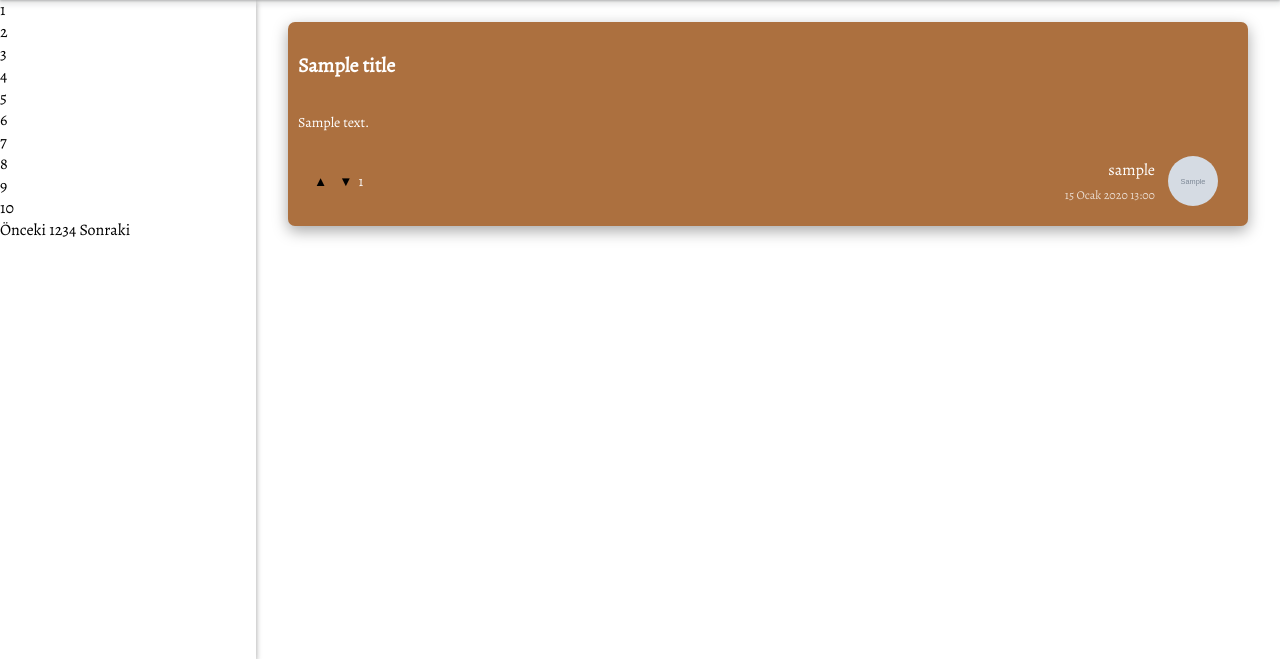
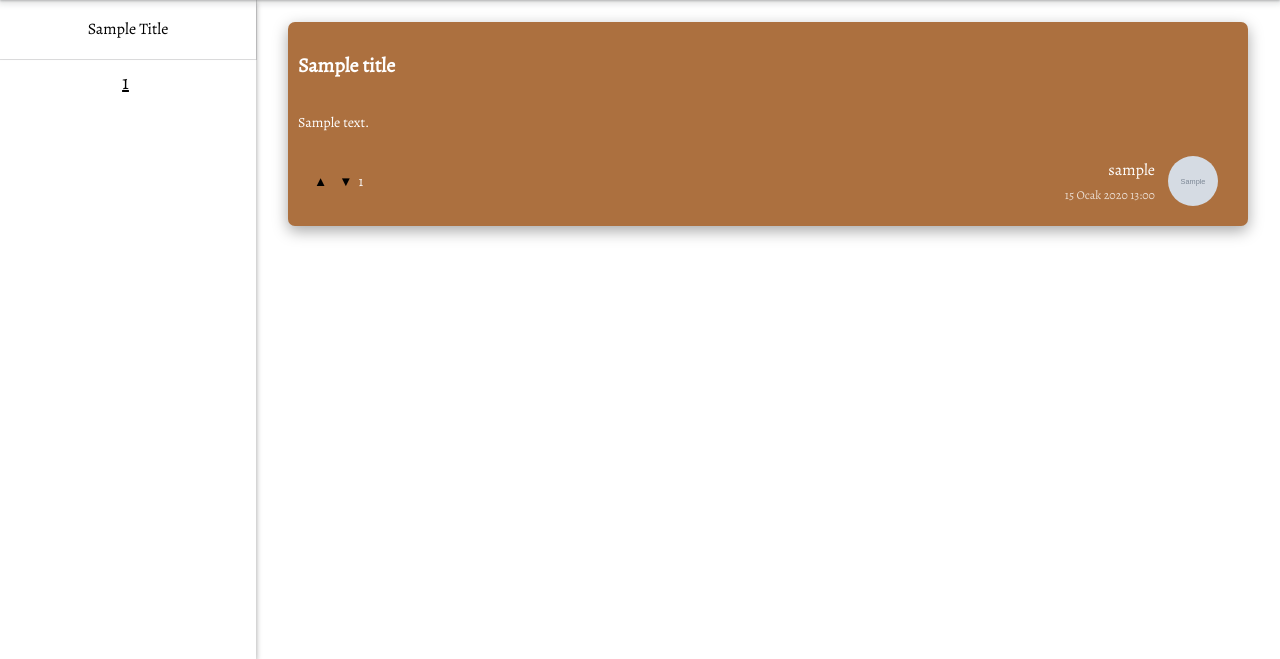
Before and after one commit to MorgarAkt/tatlisozluk, a Django app: page / in a window 1280 px wide. Shown: the part 141-800 px from the top of the page. Run offline with Django 4.2, Linux system fonts and the light colour scheme; tables that the repository leaves empty hold one stand-in row (values such as "Sample post"); grey boxes marked "Sample" are stand-in pictures; parts of the project's set-up code (start-up, migrations or seed data) failed here and were passed over.

Commit message:
css improvements and left navbar fix

```diff
--- a/static/css/title/title.css
+++ b/static/css/title/title.css
@@ -11,18 +11,32 @@
     display: block;
 }
 
+.ln-menu {
+    display: none;
+}
+
 .ln-innerbox {
-    height: calc((2100vh - 140px) / 11);
+    height: calc((100vh - 140px) / 11);
     display: flex;
     justify-content: center;
     align-items: center;
     text-align: center;
-    border-bottom: solid 1px var(--brown);
+    box-shadow: rgba(0, 0, 0, 0.02) 0px 1px 3px 0px, rgba(27, 31, 35, 0.15) 0px 0px 0px 1px;
 }
 
-.ln-menu {
-    display: none;
+.ln-pager{
+    display: flex;
+    flex-direction: row;
+    justify-content: center;
+    margin: 10px;
 }
+
+.ln-pager a{
+    font-size: 20px;
+    padding-right: 5px;
+    text-decoration:underline;
+}
+
 
 .titles-container {
     position: relative;
@@ -161,10 +175,10 @@
     padding: 10px;
     justify-content: space-between;
     padding-top: 5%;
-    left: 10vw;
-    top: 7vh;
+    left: 8vw;
+    top: 4vh;
     width: 80vw;
-    height: 60vh;
+    height: 70vh;
     display: flex;
     flex-direction: column;
     overflow: auto;
--- /dev/null
+++ b/static/js/base.js
@@ -0,0 +1,5 @@
+function hideAlert() {
+    var div = document.getElementsByClassName("alert");
+    console.log(div);
+    div[0].style.display = "none";
+}
--- a/static/js/leftNavbar.js
+++ /dev/null
@@ -1,96 +0,0 @@
-var kategoriler = [
-    "1",
-    "2",
-    "3",
-    "4",
-    "5",
-    "6",
-    "7",
-    "8",
-    "9",
-    "10",
-    "11",
-    "12",
-    "13",
-    "14",
-    "15",
-    "16",
-    "17",
-    "18",
-    "19",
-    "20",
-    "21",
-    "22",
-    "23",
-    "24",
-    "25",
-    "26",
-    "27",
-    "28",
-    "29",
-    "30",
-    "31",
-    "32",
-    "33",
-];
-var kategorilerPerSayfa = 10; // Her sayfada kaç kategori gösterileceği
-
-var currentPage = 1; // Şu anki sayfa numarası
-
-function showKategoriler() {
-    var startIndex = (currentPage - 1) * kategorilerPerSayfa;
-    var endIndex = startIndex + kategorilerPerSayfa;
-    var currentKategoriler = kategoriler.slice(startIndex, endIndex);
-
-    var kategoriListesiDiv = document.getElementById("kategoriListesi");
-    kategoriListesiDiv.innerHTML = "";
-
-    for (var i = 0; i < currentKategoriler.length; i++) {
-        var kategoriDiv = document.createElement("div");
-        kategoriDiv.innerText = currentKategoriler[i];
-        kategoriListesiDiv.appendChild(kategoriDiv);
-    }
-}
-
-function showSayfaNumaralari() {
-    var sayfaNumaralariSpan = document.getElementById("sayfaNumaralari");
-    sayfaNumaralariSpan.innerHTML = "";
-
-    var totalPages = Math.ceil(kategoriler.length / kategorilerPerSayfa);
-
-    for (var i = 1; i <= totalPages; i++) {
-        var sayfaLink = document.createElement("a");
-        sayfaLink.href = "#";
-        sayfaLink.innerText = i;
-        sayfaLink.onclick = function () {
-            currentPage = parseInt(this.innerText);
-            showKategoriler();
-            showSayfaNumaralari();
-            return false;
-        };
-
-        sayfaNumaralariSpan.appendChild(sayfaLink);
-    }
-}
-
-function previousPage() {
-    if (currentPage > 1) {
-        currentPage--;
-        showKategoriler();
-        showSayfaNumaralari();
-    }
-    return false;
-}
-
-function nextPage() {
-    var totalPages = Math.ceil(kategoriler.length / kategorilerPerSayfa);
-    if (currentPage < totalPages) {
-        currentPage++;
-        showKategoriler();
-        showSayfaNumaralari();
-    }
-    return false;
-}
-
-showKategoriler();
-showSayfaNumaralari();
--- a/templates/account/register.html
+++ b/templates/account/register.html
@@ -80,6 +80,10 @@
     </div>
 </div>
 
+<div class="alert alert-error" onclick="hideAlert()">
+    <p>error message</p><a href="#">
+</div>
+
 
 <script>
     const imagebox = document.getElementById('image-box')
--- a/templates/base.html
+++ b/templates/base.html
@@ -21,6 +21,7 @@
         <main>
         {% block content %} {% endblock content %}
         </main>
+        <script src="{% static 'js/base.js' %}"></script>
         {% block js_files %}{% endblock js_files %}
     </body>
 </html>
--- a/templates/partials/_createTitle.html
+++ b/templates/partials/_createTitle.html
@@ -16,7 +16,7 @@
             </div>
         </div>
     </form>
-    <p class="entry-text-counter-text"><span class="entry-text-counter">500</span> karakteriniz kaldı.</p>
+    <p class="entry-text-counter-text"><span class="entry-text-counter">8000</span> karakteriniz kaldı.</p>
 </div>
 
 <script src="{% static 'js/handleEntryText.js' %}"></script>
--- a/templates/partials/_leftNavbar.html
+++ b/templates/partials/_leftNavbar.html
@@ -3,48 +3,37 @@
 
 
 <div class="left-navbar" id="lnbar">
-    <div id="kategoriListesi">
-        <!-- Kategoriler burada listelenir -->
-      </div>
-     {% comment %}
     {% for title in all_titles %}
+    <div>
     <a class="ln-innerbox" href="{% url 'title' slug=title.slug %}?titleId={{ title.id }}" >
-        <div >
-            {{title.title_name|title}}
-        </div>
+        {{title.title_name|title}}
     </a>
-    {% endfor %} {% endcomment %}
-    <div id="sayfalama">
-        <a href="#" onclick="previousPage()">Önceki</a>
-        <span id="sayfaNumaralari"></span>
-        <a href="#" onclick="nextPage()">Sonraki</a>
-      </div>
-{% comment %}     <div>
-        <ul>
+    </div>
+    {% endfor %}
+    <div class="ln-pager">
+
             {% if currentNumber|add:"-1" > 0 %}
             {% for number in currentNumber|add:"-1"|custom_range:lastIndex %}
                         {% if number == currentNumber and number != lastIndex %}
-            <li><a href="http://localhost:8000?index={{ number }}&sort={{ sort }}" class="active">{{ number }}</a></li>
+            <a href="http://localhost:8000?index={{ number }}&sort={{ sort }}" class="active">{{ number }}</a>
             {% else %}
-            {% if number > currentNumber|add:"-2" and number != lastIndex and forloop.counter < 4 %} <li><a
-                    href="http://localhost:8000?index={{ number }}&sort={{ sort }}">{{ number }}</a></li>
+            {% if number > currentNumber|add:"-2" and number != lastIndex and forloop.counter < 4 %} <a
+                    href="http://localhost:8000?index={{ number }}&sort={{ sort }}">{{ number }}</a>
                 {% endif %}
                 {% endif %}
             {% endfor %}
             {% else %}
             {% for number in 1|custom_range:lastIndex %}
                         {% if number == currentNumber and number != lastIndex %}
-            <li><a href="http://localhost:8000?index={{ number }}&sort={{ sort }}" class="active">{{ number }}</a></li>
+            <a href="http://localhost:8000?index={{ number }}&sort={{ sort }}" class="active">{{ number }}</a>
             {% else %}
-            {% if number > currentNumber|add:"-2" and number != lastIndex and forloop.counter < 3 %} <li><a
-                    href="http://localhost:8000?index={{ number }}&sort={{ sort }}">{{ number }}</a></li>
+            {% if number > currentNumber|add:"-2" and number != lastIndex and forloop.counter < 3 %} <a
+                    href="http://localhost:8000?index={{ number }}&sort={{ sort }}">{{ number }}</a>
                 {% endif %}
                 {% endif %}
             {% endfor %}
             {% endif %}
-                <li><a href="http://localhost:8000?index={{ lastIndex }}&sort={{ sort }}">{{ lastIndex }}</a></li>
-        </ul>
-    </div> {% endcomment %}
-
-    <script src="{% static 'js/leftNavbar.js' %}"></script>
+                <a href="http://localhost:8000?index={{ lastIndex }}&sort={{ sort }}">{{ lastIndex }}</a>
+    </div>
 </div>
+<script src="{% static 'js/titles.js' %}"></script>
--- a/templates/title/index.html
+++ b/templates/title/index.html
@@ -6,6 +6,5 @@
 {% include 'partials/_leftNavbar.html' %}
 {% include 'partials/_titles.html' %}
 {% block js_files %}
-<script src="{% static 'js/base.js' %}"></script>
 {% endblock js_files %}
 {% endblock content%}
```
Also changed, not shown: static/css/account/register.css (+79 -8 lines).
